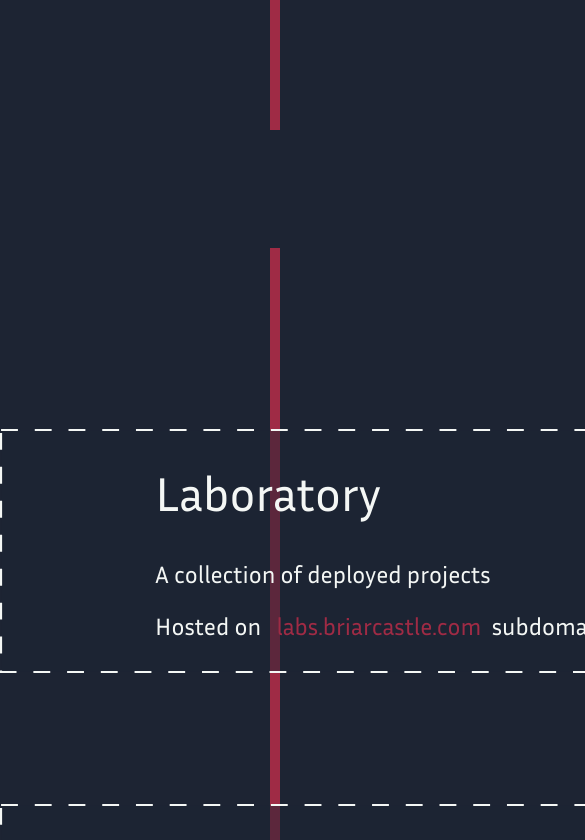
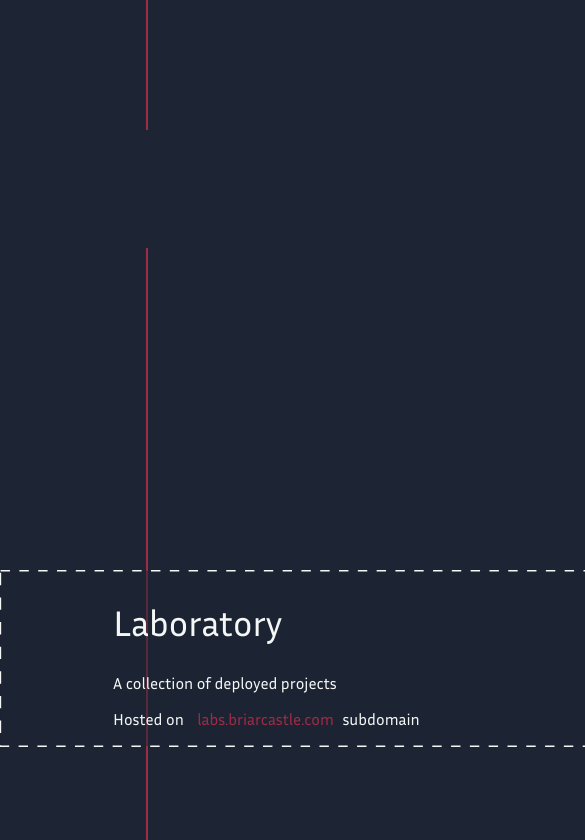
Before and after one commit to DODO-unique/BriarCastle-homepage, a React (Vite) app: page / in a window 390 px wide. Shown: the part 714-1554 px from the top of the page, 585 px wide, since content can reach past the window. Built offline with nearby package versions, Linux system fonts and the light colour scheme.

Commit message:
chore(tokens): add 800–1440 clamp() ranges for layout and type tokens
Replace numeric design tokens with clamp() expressions derived from Figma 800px (node 131:76) and 1440px (Desktop-2) measurements. Documented min/max in comments. No mobile breakpoints below 800px added.

```diff
--- a/src/index.css
+++ b/src/index.css
@@ -12,27 +12,49 @@ body {
 
     /* Design tokens for 1440px canvas parity (Figma Desktop - 2 node) */
     --canvas-max-width: 1440px;
-    --content-width: 1087px; /* exact Figma content width */
-    --offset-left: 180px; /* content left offset in Figma */
+    /* content column width: clamp between 800px design (min) and 1440px design (max) */
+    /* min: 606px @800px (Figma node 131:76), max: 1087px @1440px (committed value) */
+    --content-width: clamp(37.875rem, 75.156vw - -0.297rem, 67.938rem);
+    /* content left offset from canvas edge: clamp between 800px and 1440px designs */
+    /* min: 89px @800px (Figma node 131:78), max: 180px @1440px (committed value) */
+    --offset-left: clamp(5.562rem, 14.219vw - 1.547rem, 11.250rem);
 
     /* Ribbon placement inside the canvas */
-    --ribbon-x: 270px; /* Figma ribbon x-position */
-    --ribbon-width: 10px; /* Figma ribbon width */
+    /* ribbon x-position relative to canvas: clamp between 800px and 1440px designs */
+    /* min: 146px @800px (Figma node 131:96), max: 270px @1440px (committed value) */
+    --ribbon-x: clamp(9.125rem, 19.375vw - 0.562rem, 16.875rem);
+    /* ribbon width: clamp between 800px and 1440px designs */
+    /* min: 2px @800px (approx from Figma node), max: 10px (committed value) */
+    --ribbon-width: clamp(0.125rem, 1.250vw - 0.500rem, 0.625rem);
 
     /* Typography tokens (exact Figma values) */
-    --type-hero: 250px;
-    --type-heading-lg: 48px;
-    --type-body-lg: 24px;
-    --type-meta: 20px;
+    /* hero display type size: clamp between 800px and 1440px designs */
+    /* min: 175px @800px (Figma node 131:94), max: 250px @1440px (committed value) */
+    --type-hero: clamp(10.938rem, 11.719vw - -5.078rem, 15.625rem);
+    /* card title size: clamp between 800px and 1440px designs */
+    /* min: 36px @800px (Figma node 131:81/86/91), max: 48px @1440px (committed value) */
+    --type-heading-lg: clamp(2.250rem, 1.875vw - -1.312rem, 3.000rem);
+    /* card body size: clamp between 800px and 1440px designs */
+    /* min: 16px @800px (Figma node 131:82/87/92), max: 24px @1440px (committed value) */
+    --type-body-lg: clamp(1.000rem, 1.250vw - -0.375rem, 1.500rem);
+    /* meta/small text size: clamp between 800px and 1440px designs */
+    /* min: 16px @800px (Figma node 131:82/87/92), max: 20px @1440px (committed value) */
+    --type-meta: clamp(1.000rem, 0.625vw - -0.688rem, 1.250rem);
 
     /* Inner content left padding (text inside the content column) */
-    --content-inner-left: 155px;
+    /* content inner left padding: clamp between 800px and 1440px designs */
+    /* min: 113px @800px (computed: text left 202 - content left 89), max: 155px @1440px (committed value) */
+    --content-inner-left: clamp(7.062rem, 6.562vw - -3.781rem, 9.688rem);
     --content-vertical-offset: var(--cards-gap);
     --content-vertical-margin: 50px;
 
     /* Card height token (largest card height from Figma) */
-    --card-height: 244px;
+    /* card min-height: clamp between 800px and 1440px designs */
+    /* min: 177px @800px (largest card height from node 131:80/85/90), max: 244px @1440px (committed value) */
+    --card-height: clamp(11.062rem, 10.469vw - -5.828rem, 15.250rem);
 
     /* Vertical gap between stacked cards approximated from Figma */
-    --cards-gap: 131px;
+    /* vertical gap between stacked cards: clamp between 800px and 1440px designs */
+    /* min: 272px @800px (distance from top of Laboratory to top of Garden in node 131:78/84), max: 374px @1440px (distance in node 115:2) */
+    --cards-gap: clamp(17.000rem, 15.937vw - -9.031rem, 23.375rem);
 }
```
